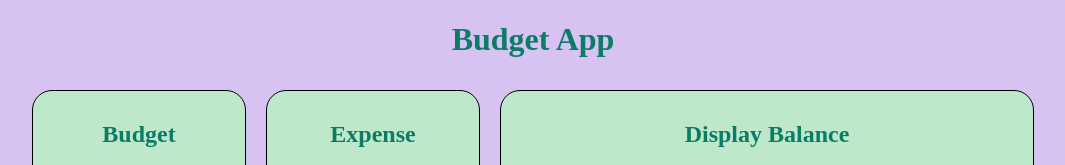
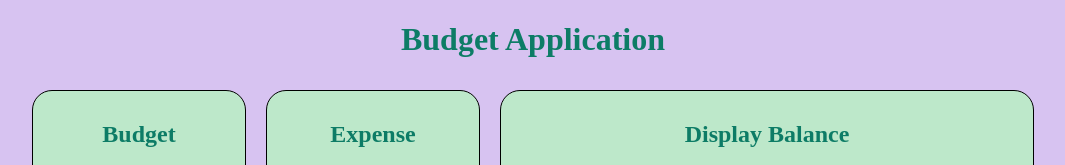
Before and after one commit to vatsalSabalpara18/learnJS, a website: page budget App/index.html in a window 1280 px wide. Shown: the top 165 px of the page, without its empty margins (107-1172 px from the left). Drawn offline with Linux system fonts and the light colour scheme.

Commit message:
change_in_buget_app

```diff
--- a/budget App/index.html
+++ b/budget App/index.html
@@ -139,7 +139,7 @@
 </style>
 
 <body>
-    <h1>Budget App</h1>
+    <h1>Budget Application</h1>
     <div class="form">
         <div class="budget">
             <div class="verticalCenter">
```
